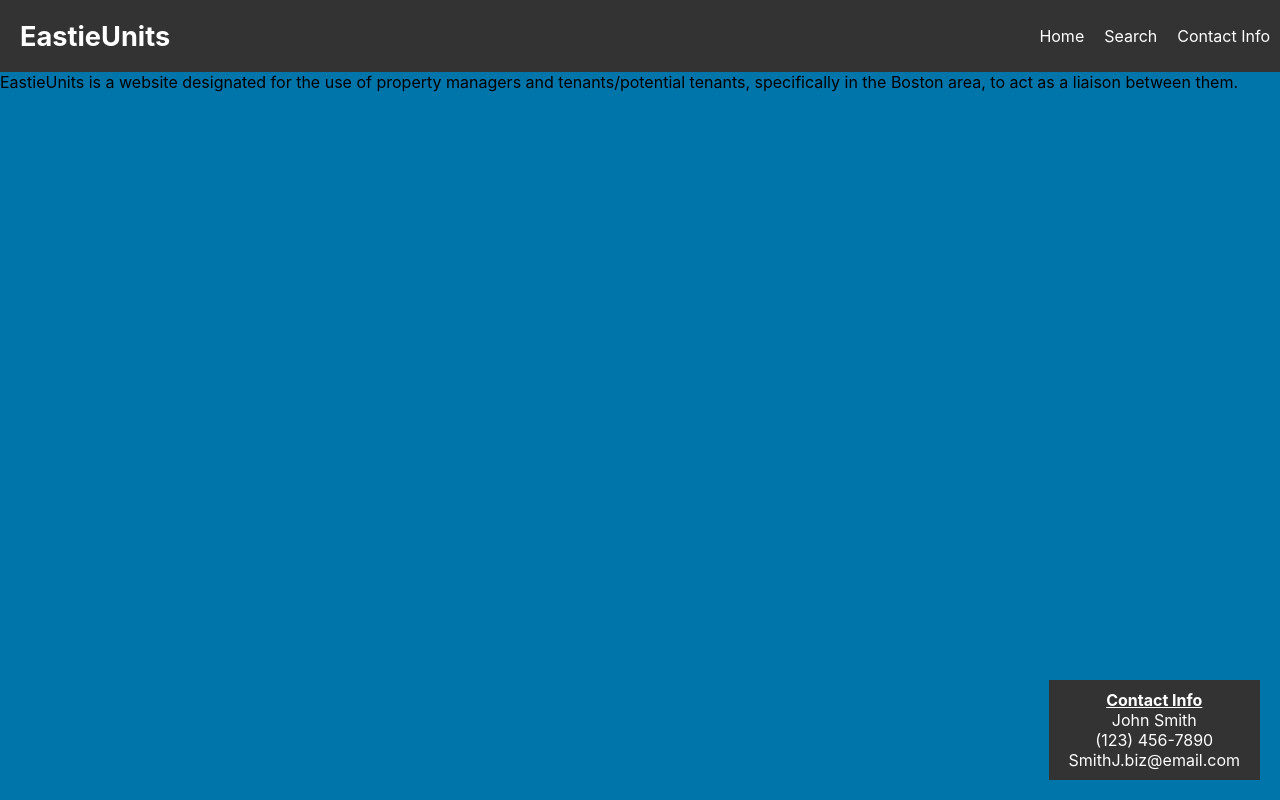
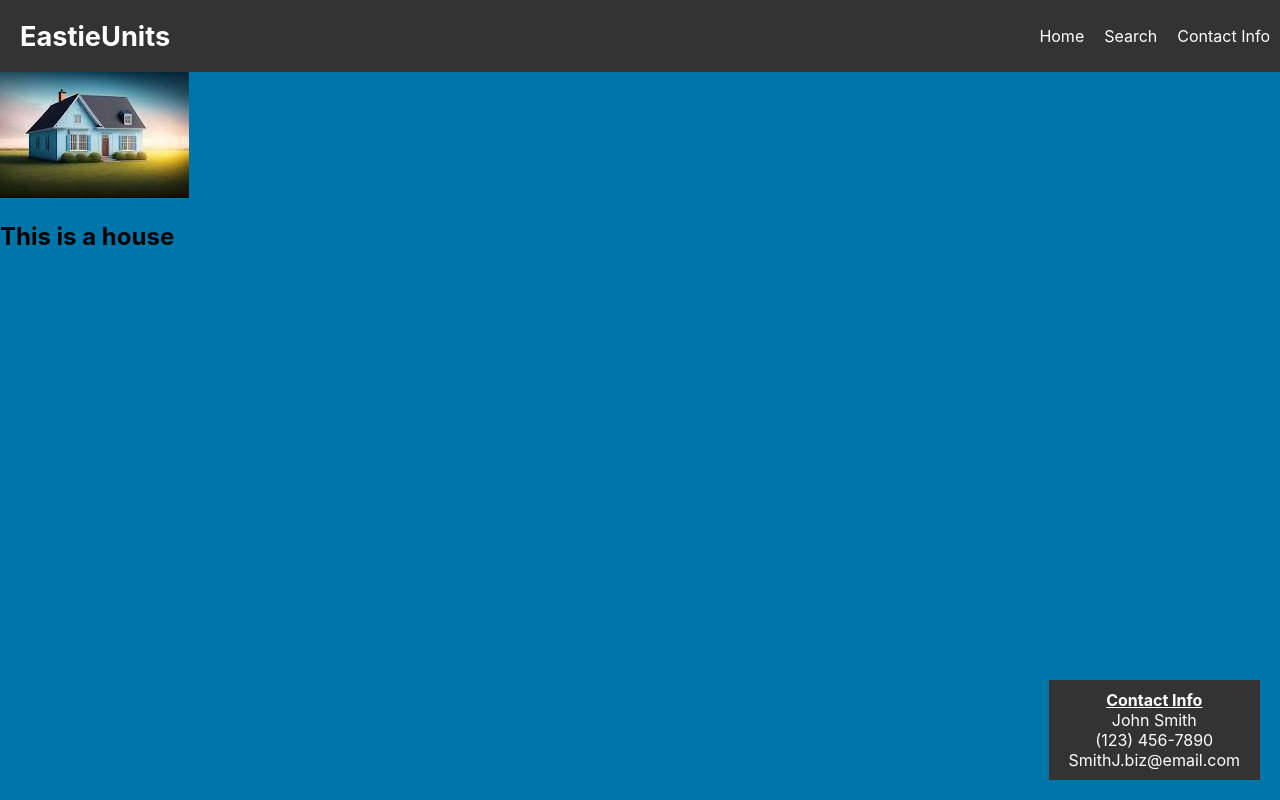
Before and after one commit to osullc2/EastieUnits, a React (Create React App) app: page / in a window 1280 px wide. Built offline with nearby package versions, Linux system fonts and the light colour scheme.

Commit message:
Added Body component, which uses tile components.

```diff
--- a/src/components/Body.js
+++ b/src/components/Body.js
@@ -1,11 +1,10 @@
 import "./Body.css"
+import Tile from "./Tile.js"
 
 function Body() {
     return (
     <>
-        <p1>EastieUnits is a website designated for the use of property managers and tenants/potential tenants,
-                specifically in the Boston area, to act as a liaison between them.</p1>
-
+        <Tile img="./newTiles/tile1.jpg" desc="This is a house"/>
 
 
     </>
--- /dev/null
+++ b/src/components/Tile.js
@@ -0,0 +1,20 @@
+import "./Tile.css"
+
+// I want to give this component the img src as a prop, but since this react project uses webpack,
+// we need to use the require() function which pretty much ruins everything. Will need to restructure
+// to make the project independant of webpack and stuff.
+function Tile(props) {
+    return (
+        <>
+            <img src={require("./newTiles/tile1.jpg")} alt="Not Found"/>
+            <h2> {props.desc} </h2>
+
+
+
+
+
+        </>
+    )
+}
+
+export default Tile;
```
Also changed, not shown: src/components/Tile.css (added), src/components/newTiles/tile1.jpg (added).
